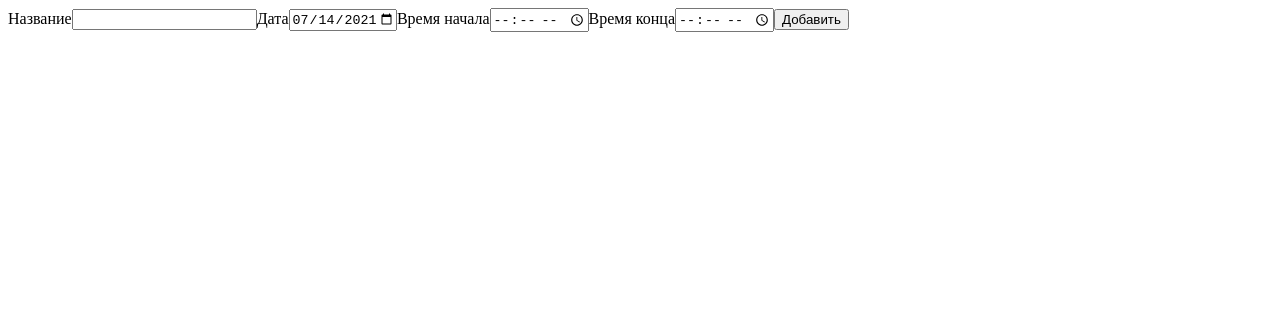
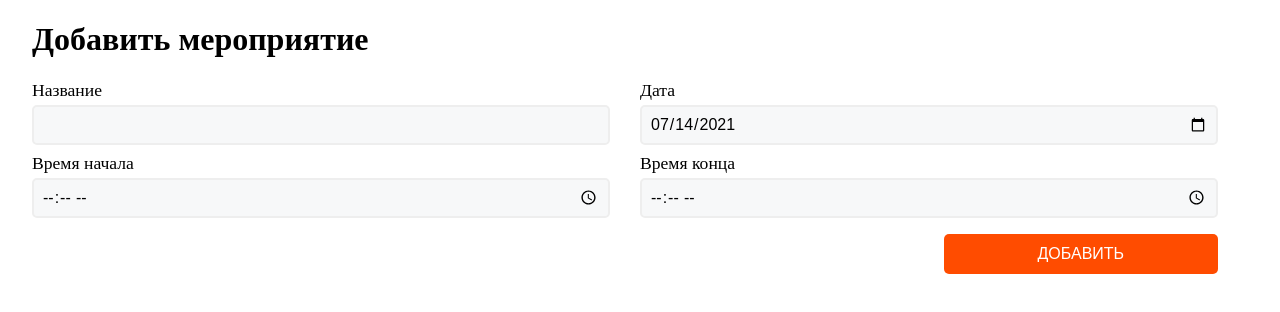
Before and after one commit to NikoraDmytro/React_events, a React (Create React App) app: page / in a window 1280 px wide. Shown: the top 312 px of the page. Built offline with nearby package versions, Linux system fonts and the light colour scheme.

Commit message:
Made some minor architecture changes.Added styles.

```diff
--- a/package.json
+++ b/package.json
@@ -11,6 +11,7 @@
     "@types/react": "^17.0.14",
     "@types/react-dom": "^17.0.9",
     "formik": "^2.2.9",
+    "node-sass": "^6.0.1",
     "react": "^17.0.2",
     "react-dom": "^17.0.2",
     "react-scripts": "4.0.3",
--- a/src/App.tsx
+++ b/src/App.tsx
@@ -1,36 +1,6 @@
 import React from "react";
-import { Formik, Form } from "formik";
-import { FormValues } from "./shared/types/EventFormTypes";
-import { parseDate } from "./utils/functions/parseDate";
-import { eventFormValidation } from "./utils/validation/eventFormValidation";
-import { InputField } from "./components/inputs/InputField";
-import { DateInputField } from "./components/inputs/DateInputField";
-
-const initialValues: FormValues = {
-  eventName: "",
-  eventDate: parseDate(new Date()),
-  eventStart: "",
-  eventEnd: "",
-};
+import { AddEventForm } from "./components/AddEventForm/AddEventForm";
 
 export default function App(): JSX.Element {
-  return (
-    <Formik
-      initialValues={initialValues}
-      validate={eventFormValidation}
-      onSubmit={(values, { setSubmitting, resetForm }) => {
-        alert(values);
-        resetForm();
-        setSubmitting(false);
-      }}
-    >
-      <Form>
-        <InputField name="eventName" label="Название" type="text" />
-        <DateInputField name="eventDate" label="Дата" />
-        <InputField name="eventStart" label="Время начала" type="time" />
-        <InputField name="eventEnd" label="Время конца" type="time" />
-        <button type="submit">Добавить</button>
-      </Form>
-    </Formik>
-  );
+  return <AddEventForm />;
 }
--- /dev/null
+++ b/src/components/AddEventForm/AddEventForm.scss
@@ -0,0 +1,29 @@
+.EventForm {
+  margin: 0 2em;
+  .FormInputs {
+    display: flex;
+    flex-flow: row wrap;
+    .InputField {
+      flex-basis: 50%;
+      padding-right: 2.5%;
+      padding-bottom: 0.5em;
+      input {
+        width: 100%;
+        font: 400 1em Arial;
+        height: 2.5em;
+      }
+    }
+  }
+  .SubmitButton {
+    border: none;
+    background-color: #ff4c00;
+    cursor: pointer;
+    color: #ffffff;
+    margin: 0.5em 2.5%;
+    float: right;
+    width: 22.5%;
+    height: 2.5em;
+    font-size: 1em;
+    border-radius: 5px;
+  }
+}
--- /dev/null
+++ b/src/components/AddEventForm/AddEventForm.tsx
@@ -0,0 +1,49 @@
+import React from "react";
+import { Formik, Form } from "formik";
+import { DateInputField } from "../inputs/DateInputField";
+import { InputField } from "./../inputs/InputField";
+import { eventFormValidation } from "./../../utils/validation/eventFormValidation";
+import type { FormValues } from "../../shared/types/EventFormTypes";
+import { parseDate } from "./../../utils/functions/parseDate";
+import "./AddEventForm.scss";
+
+const initialValues: FormValues = {
+  eventName: "",
+  eventDate: parseDate(new Date()),
+  eventStart: "",
+  eventEnd: "",
+};
+
+export const AddEventForm = () => {
+  return (
+    <Formik
+      initialValues={initialValues}
+      validate={eventFormValidation}
+      onSubmit={(values, { setSubmitting, resetForm }) => {
+        alert(values);
+        resetForm();
+        setSubmitting(false);
+      }}
+    >
+      <Form className="EventForm">
+        <h1 className="FormTitle">Добавить мероприятие</h1>
+
+        <div className="FormInputs">
+          <InputField
+            name="eventName"
+            label="Название"
+            type="text"
+            autoComplete="off"
+          />
+          <DateInputField name="eventDate" label="Дата" />
+          <InputField name="eventStart" label="Время начала" type="time" />
+          <InputField name="eventEnd" label="Время конца" type="time" />
+        </div>
+
+        <button className="SubmitButton" type="submit">
+          ДОБАВИТЬ
+        </button>
+      </Form>
+    </Formik>
+  );
+};
--- /dev/null
+++ b/src/components/inputs/InputField.scss
@@ -0,0 +1,21 @@
+.InputField {
+  label {
+    font-size: 1.1em;
+    font-weight: 500;
+  }
+  input {
+    margin-top: 0.25em;
+    padding: 0.5em;
+    background-color: #f7f8f9;
+    border: 2px solid #eeeeee;
+    border-radius: 5px;
+    &:focus {
+      outline: 2px solid #5d6161;
+    }
+  }
+  .error {
+    color: #ed1931;
+    margin-top: 0.25em;
+    font-size: 1em;
+  }
+}
--- a/src/components/inputs/InputField.tsx
+++ b/src/components/inputs/InputField.tsx
@@ -1,6 +1,7 @@
+import React from "react";
 import { useField } from "formik";
-import React from "react";
 import { FormInputProps } from "../../shared/types/EventFormTypes";
+import "./InputField.scss";
 
 export const InputField = ({
   name,
@@ -9,13 +10,23 @@ export const InputField = ({
 }: FormInputProps): JSX.Element => {
   const [field, meta] = useField(name);
 
+  let errorColor;
+  let errorBorder;
+  if (meta.error && meta.touched) {
+    errorColor = { color: "#ed1931" };
+    errorBorder = { borderColor: "#ed1931", outline: "none" };
+  }
+
   return (
-    <>
-      <label htmlFor={name}>{label}</label>
-      <input {...field} {...props} />
+    <div className="InputField">
+      <label htmlFor={name} style={errorColor}>
+        {label}
+      </label>
+      <br />
+      <input {...field} {...props} style={errorBorder} />
       {meta.error && meta.touched ? (
-        <div className="error">{meta.error}</div>
+        <strong className="error">{meta.error}</strong>
       ) : null}
-    </>
+    </div>
   );
 };
--- /dev/null
+++ b/src/index.css
@@ -0,0 +1,7 @@
+* {
+  box-sizing: border-box;
+}
+
+body {
+  margin: 0;
+}
--- a/src/index.tsx
+++ b/src/index.tsx
@@ -1,6 +1,7 @@
 import React from "react";
 import ReactDOM from "react-dom";
 import App from "./App";
+import "./index.css";
 
 ReactDOM.render(
   <React.StrictMode>
```
Also changed, not shown: 1 other file (tests, documents, lock files or other folders).
